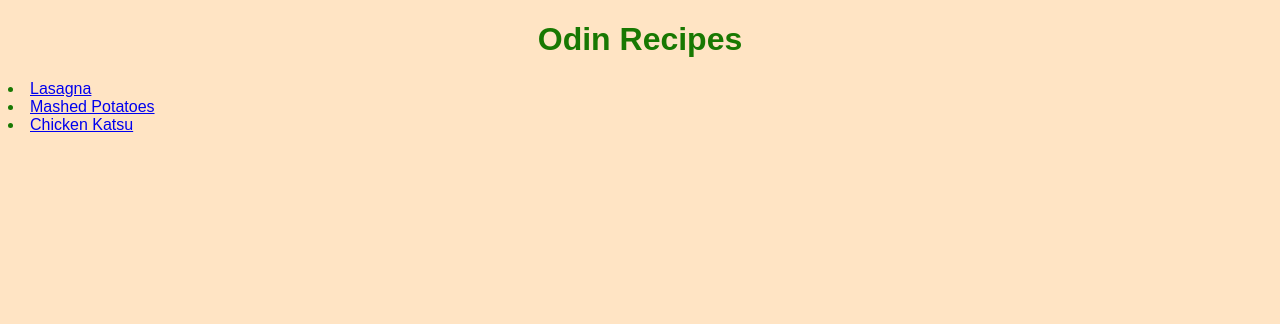
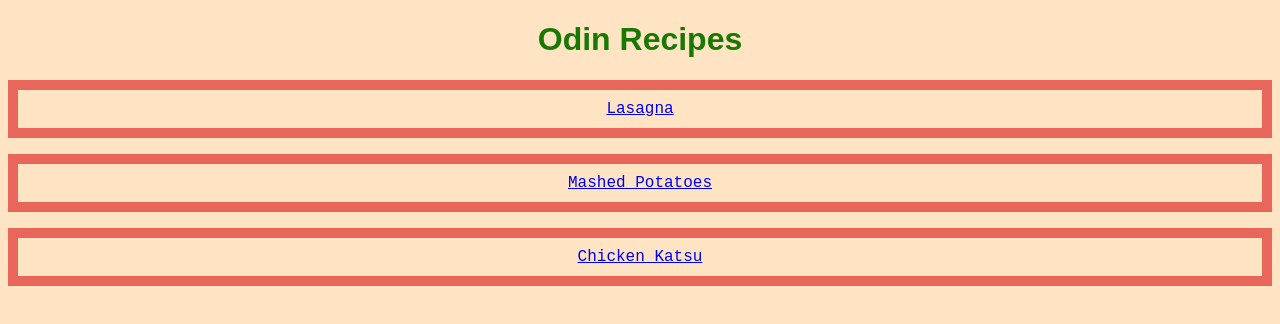
Before and after one commit to BamideleAdewuyi/odin-recipes, a plain HTML site: page index.html in a window 1280 px wide. Drawn offline with Linux system fonts and the light colour scheme.

Commit message:
Added borders to recipe links in index.html

```diff
--- a/index.html
+++ b/index.html
@@ -8,10 +8,11 @@
 </head>
 <body>
     <h1 class="Heading text">Odin Recipes</h1>
-    <ui>
-        <li class="text"><a href="recipes/lasagna.html">Lasagna</a></li>
-        <li class="text"><a href="recipes/mashedpotatoes.html">Mashed Potatoes</a></li>
-        <li class="text"><a href="recipes/chickenkatsu.html">Chicken Katsu</a></li>
-    </ui>
+    <div>
+        <p class="recipe-list-text"><a href="recipes/lasagna.html">Lasagna</a></p>
+        <p class="recipe-list-text"><a href="recipes/mashedpotatoes.html">Mashed Potatoes</a></p>
+        <p class="recipe-list-text"><a href="recipes/chickenkatsu.html">Chicken Katsu</a></p>
+    </div>
+
 </body>
 </html>
--- a/styles.css
+++ b/styles.css
@@ -17,3 +17,15 @@
     margin-right: auto;
     width: auto;
 }
+
+
+
+
+.recipe-list-text{
+    padding: 50px;
+    border: 10px solid rgba(218, 20, 20, 0.595);
+    text-align: center;
+    box-sizing: border-box;
+    padding: 10px;
+    font-family: 'Courier New', Courier, monospace;
+}
```
